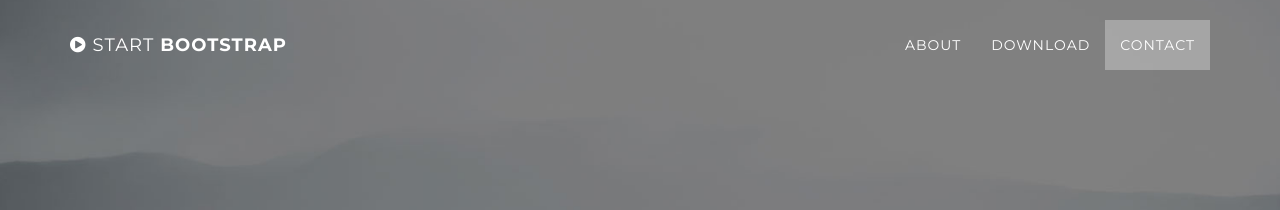
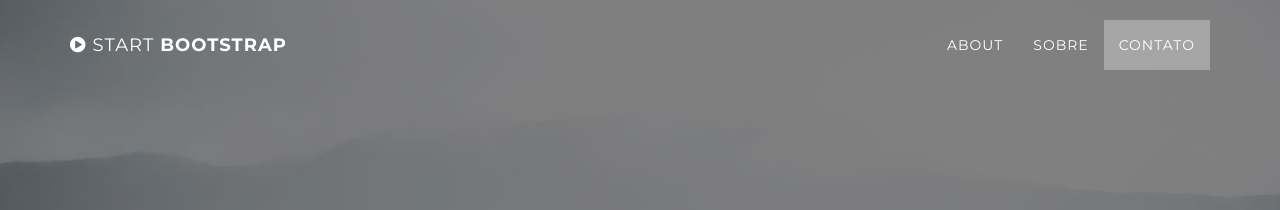
Before and after one commit to jeandata/BI, a Jekyll site: the page built from index.html, in a window 1280 px wide. Shown: the top 210 px of the page. Built offline with Jekyll 4.4.1, drawn with Linux system fonts in a browser that asks for light colours.

Commit message:
Update nav.html

```diff
--- a/_includes/nav.html
+++ b/_includes/nav.html
@@ -21,10 +21,10 @@
                         <a class="page-scroll" href="#about">About</a>
                     </li>
                     <li>
-                        <a class="page-scroll" href="#download">Download</a>
+                        <a class="page-scroll" href="#download">Sobre</a>
                     </li>
                     <li>
-                        <a class="page-scroll" href="#contact">Contact</a>
+                        <a class="page-scroll" href="#contact">Contato</a>
                     </li>
                 </ul>
             </div>
```
